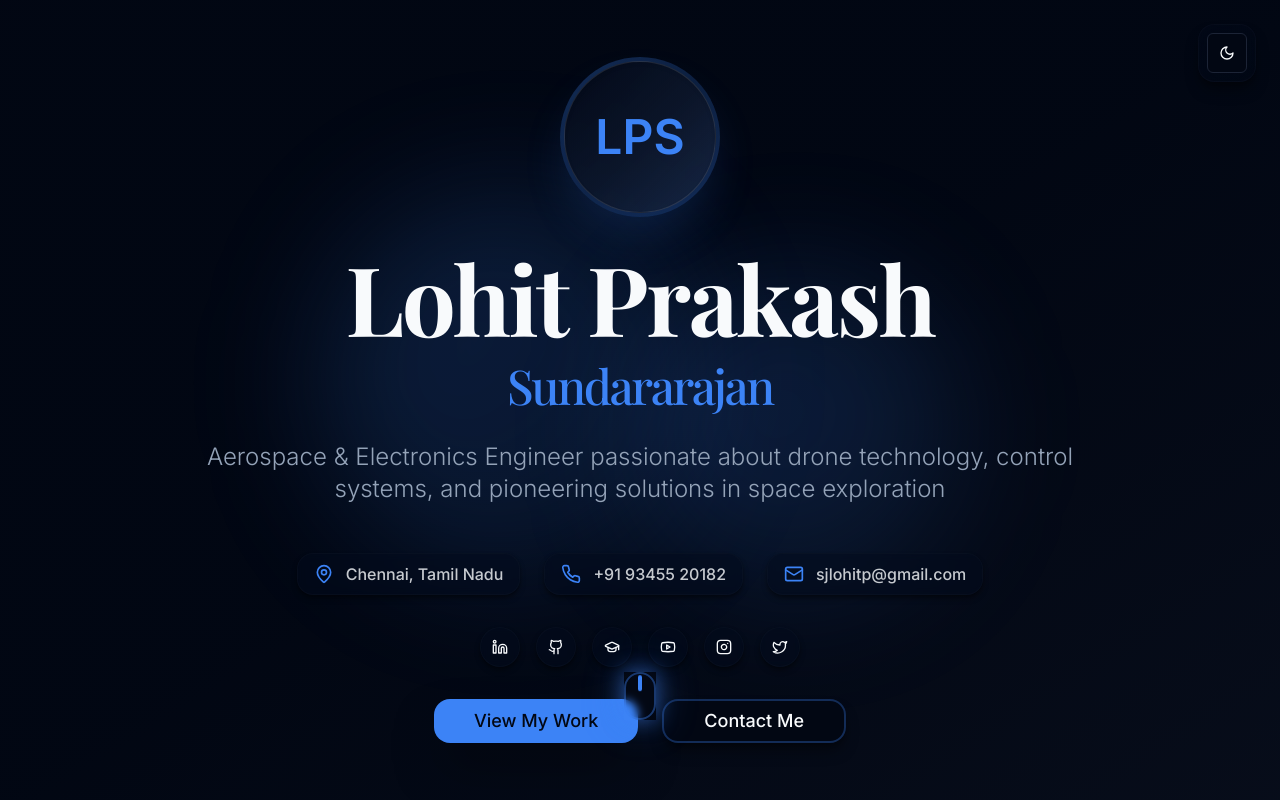
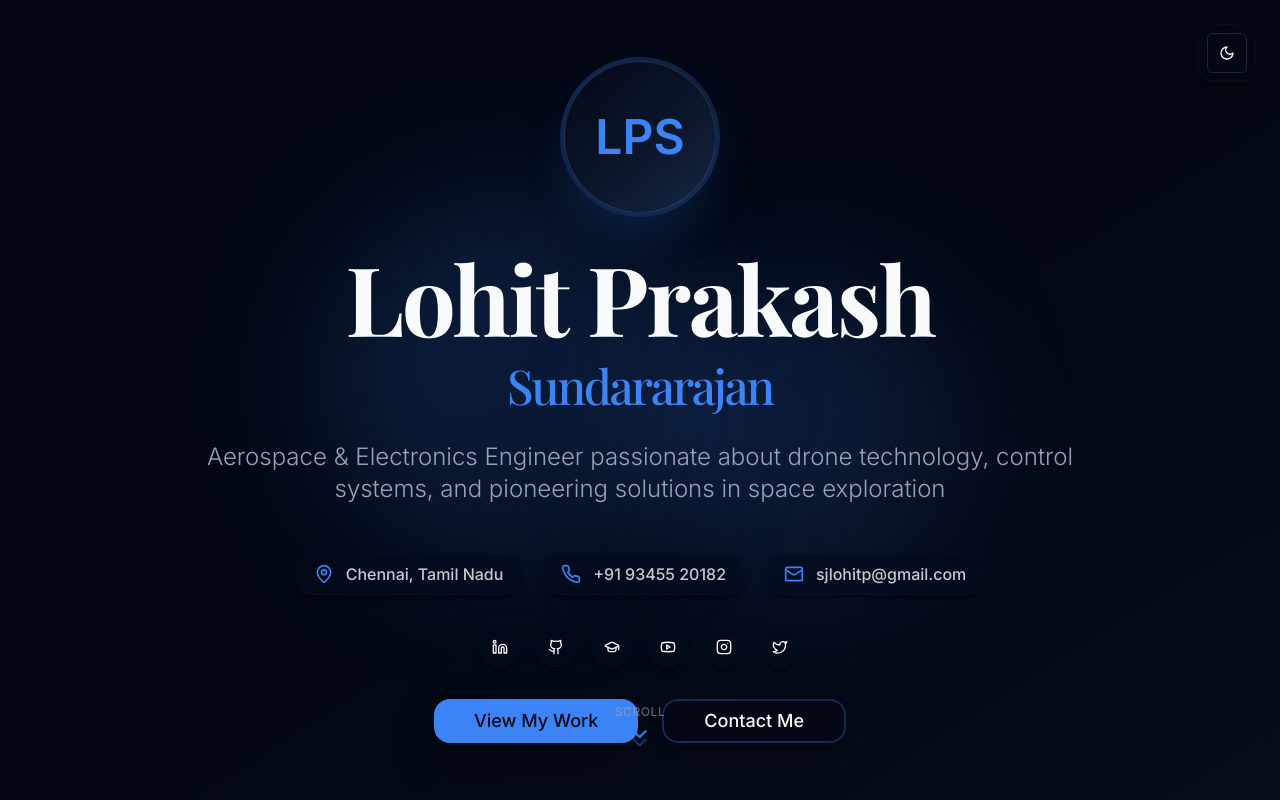
Before and after one commit to Lohit-Prakash/MicroFolio, a React (Vite) app: page / in a window 1280 px wide. Shown: the top 800 px of the page. Built offline with nearby package versions, Linux system fonts and the light colour scheme; the HTML template or start-up script is replaced by a standard one.

Commit message:
Refactor icon and positioning

```diff
--- a/src/components/Hero.tsx
+++ b/src/components/Hero.tsx
@@ -171,9 +171,13 @@ const Hero = () => {
 
 
       {/* Scroll Indicator */}
-      <div className="absolute bottom-20 left-1/2 transform -translate-x-1/2 z-10 animate-pulse-glow">
-        <div className="w-8 h-12 border-2 border-accent/40 rounded-full flex justify-center backdrop-blur-sm">
-          <div className="w-1 h-4 bg-accent rounded-full mt-2 animate-float"></div>
+      <div className="absolute bottom-12 left-1/2 transform -translate-x-1/2 z-10">
+        <div className="flex flex-col items-center gap-1 animate-fade-in">
+          <span className="text-xs text-muted-foreground/60 font-medium tracking-wider mb-1">SCROLL</span>
+          <div className="relative">
+            <ChevronDown className="w-6 h-6 text-accent animate-bounce" />
+            <ChevronDown className="w-6 h-6 text-accent/40 absolute top-2 left-0 animate-bounce" style={{animationDelay: '0.1s'}} />
+          </div>
         </div>
       </div>
     </section>
```
